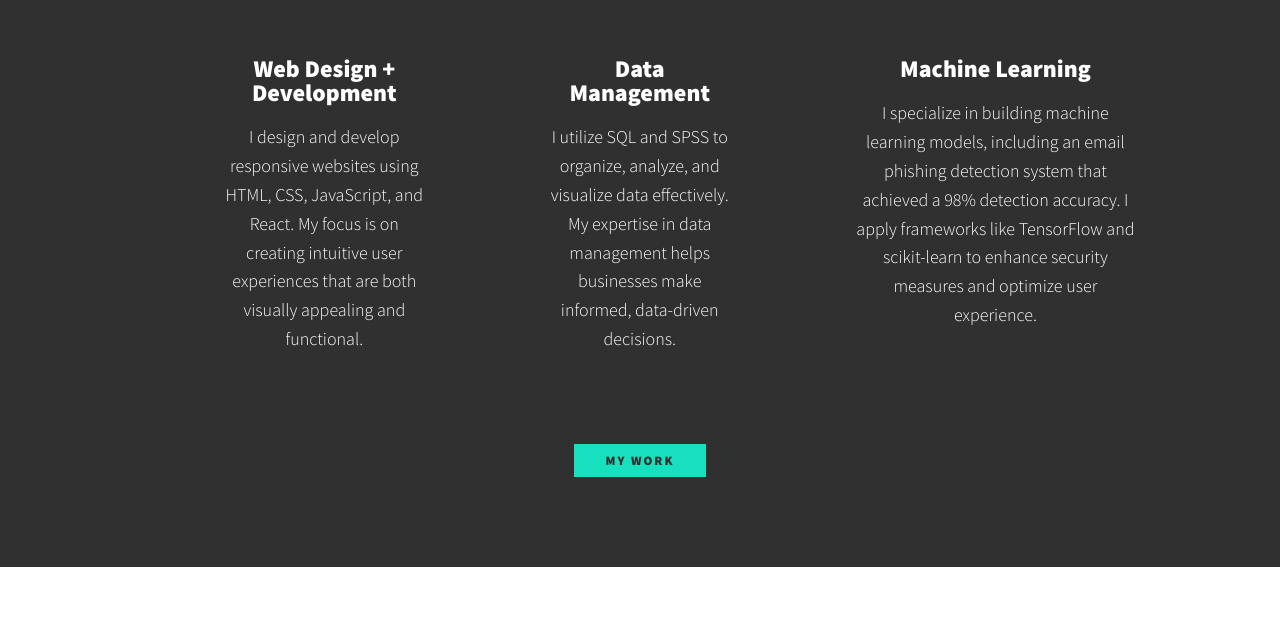
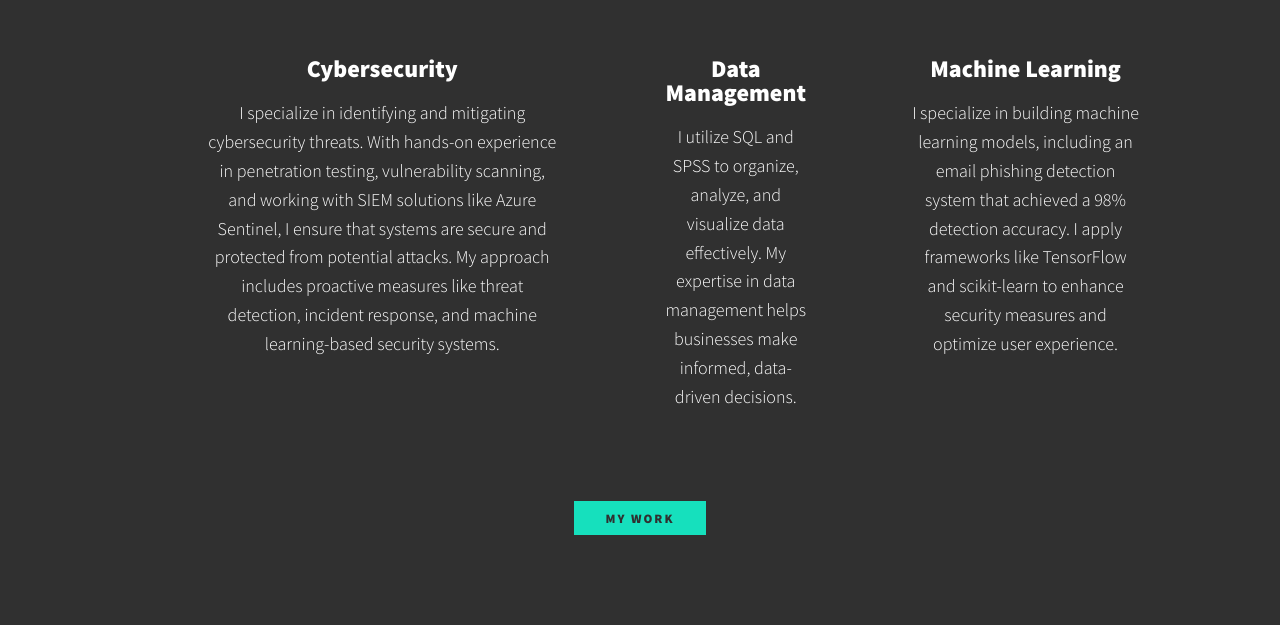
Before and after one commit to Bradley4188/PortfolioWebsite, a plain HTML site: page index.html in a window 1280 px wide. Shown: the part 601-1227 px from the top of the page. Drawn offline with nearby package versions, Linux system fonts and the light colour scheme.

Commit message:
Add files via upload

```diff
--- a/index.css
+++ b/index.css
@@ -322,12 +322,18 @@ header {
 .services {
     margin-bottom: 4em;
 
+
 }
+
 
 .service {
     max-width: 700px;
     margin: 0 auto;
-    padding-left: 5rem;
+    padding-left: 4rem;
+    text-align: center;
+    justify-content: center;
+    align-items: center;
+
 }
 
 @media (min-width: 800px) {
@@ -336,6 +342,7 @@ header {
         max-width: 1000px;
         margin-left: auto;
         margin-right: auto;
+
     }
 
     .service + .service {
--- a/index.html
+++ b/index.html
@@ -57,8 +57,9 @@
             <h2 class="section__title section__title--services">My Knowledge</h2>
             <div class="services">
                 <div class="service">
-                    <h3>Web Design + Development</h3>
-                    <p>I design and develop responsive websites using HTML, CSS, JavaScript, and React. My focus is on creating intuitive user experiences that are both visually appealing and functional.</p>
+                    <h3>Cybersecurity</h3>
+                       <p>I specialize in identifying and mitigating cybersecurity threats. With hands-on experience in penetration testing, vulnerability scanning, and working with SIEM solutions like Azure Sentinel, I ensure that systems are secure and protected from potential attacks. My approach includes proactive measures like threat detection, incident response, and machine learning-based security systems.</p>
+
 
                 </div> <!-- / service -->
 
```
